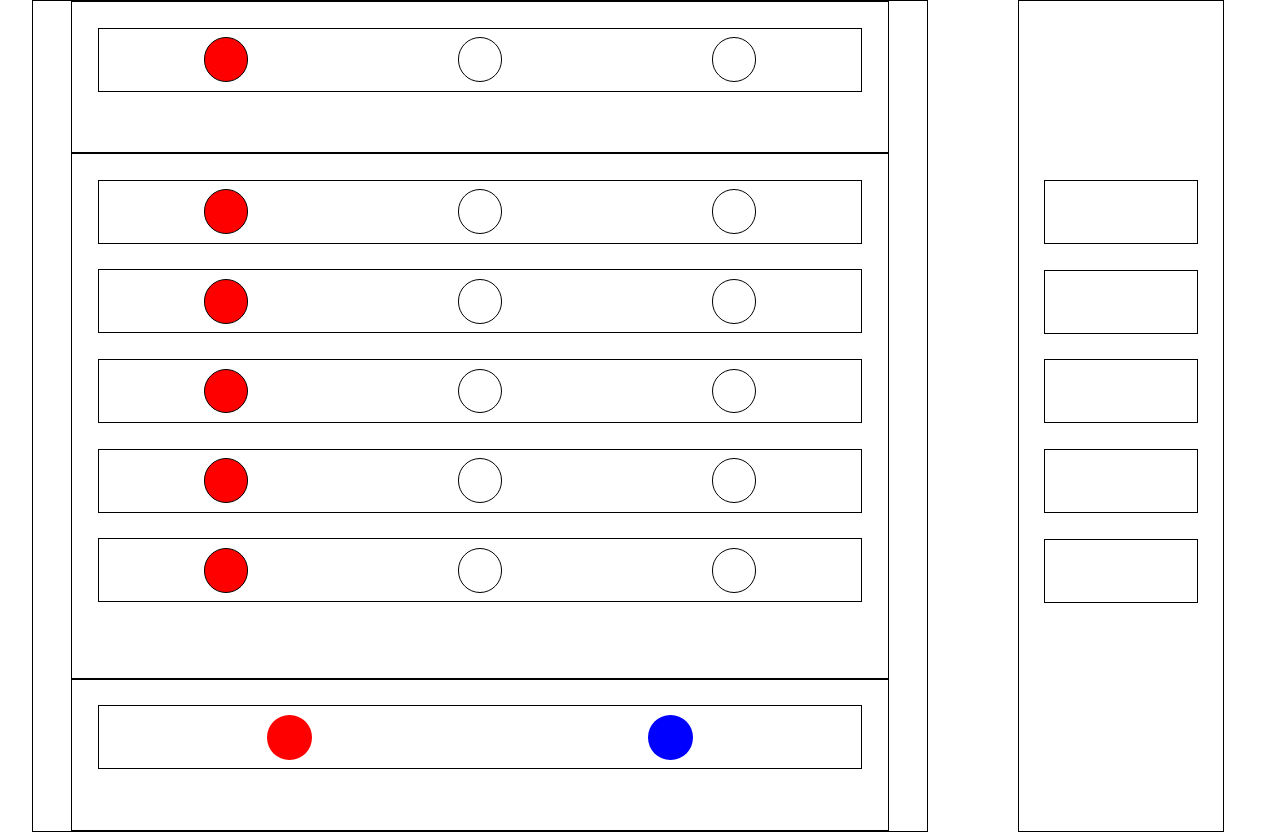
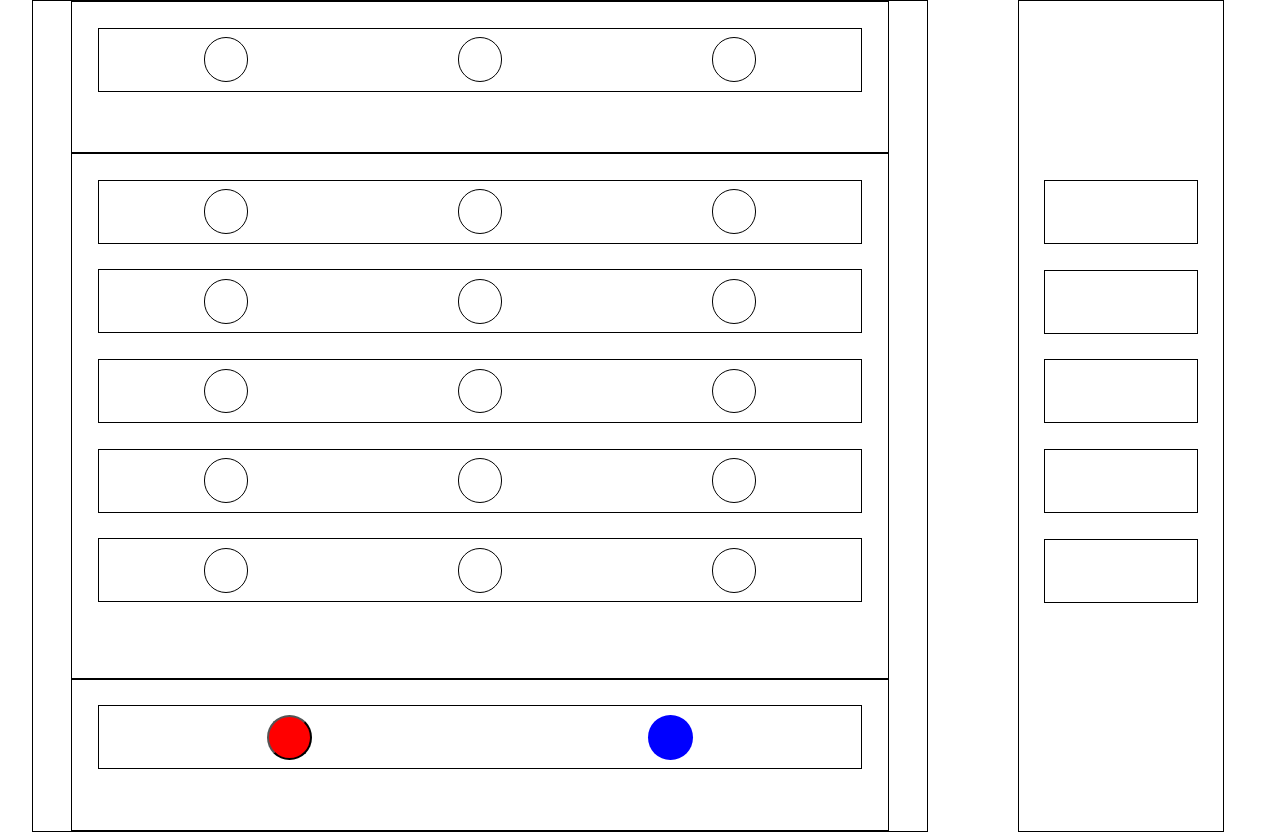
Before and after one commit to Flothar78/mastermind, a Vue app: page / in a window 1280 px wide. Built offline with nearby package versions, Linux system fonts and the light colour scheme.

Commit message:
Emit to do

```diff
--- a/src/components/PeonStoreRow.vue
+++ b/src/components/PeonStoreRow.vue
@@ -1,11 +1,13 @@
-<script setup></script>
-
 <template>
   <div class="peons-row">
-    <div class="peon-color-red"></div>
+    <button @click="$emit('redColor')" class="peon-color-red"></button>
     <div class="peon-color-blue"></div>
   </div>
 </template>
+
+<script setup>
+const emit = defineEmits(["redColor"]);
+</script>
 
 <style scoped>
 .peons-row {
--- a/src/components/PeonsRow.vue
+++ b/src/components/PeonsRow.vue
@@ -1,11 +1,15 @@
 <script setup>
 import { ref } from "vue";
-const isActive = ref(true);
+const redIsActive = ref(false);
 </script>
 
 <template>
   <div class="peons-row">
-    <div class="peon-choice" v-bind:class="{ redColor: isActive }"></div>
+    <div
+      class="peon-choice"
+      :class="{ redcolor: redIsActive }"
+      @redColor="redIsActive = true"
+    ></div>
     <div class="peon-choice"></div>
     <div class="peon-choice"></div>
   </div>
@@ -26,7 +30,7 @@ const isActive = ref(true);
   height: 3.5vw;
   border-radius: 50%;
 }
-.redColor {
+.redcolor {
   background-color: red;
 }
 </style>
```
Also changed, not shown: .eslintrc.cjs.
